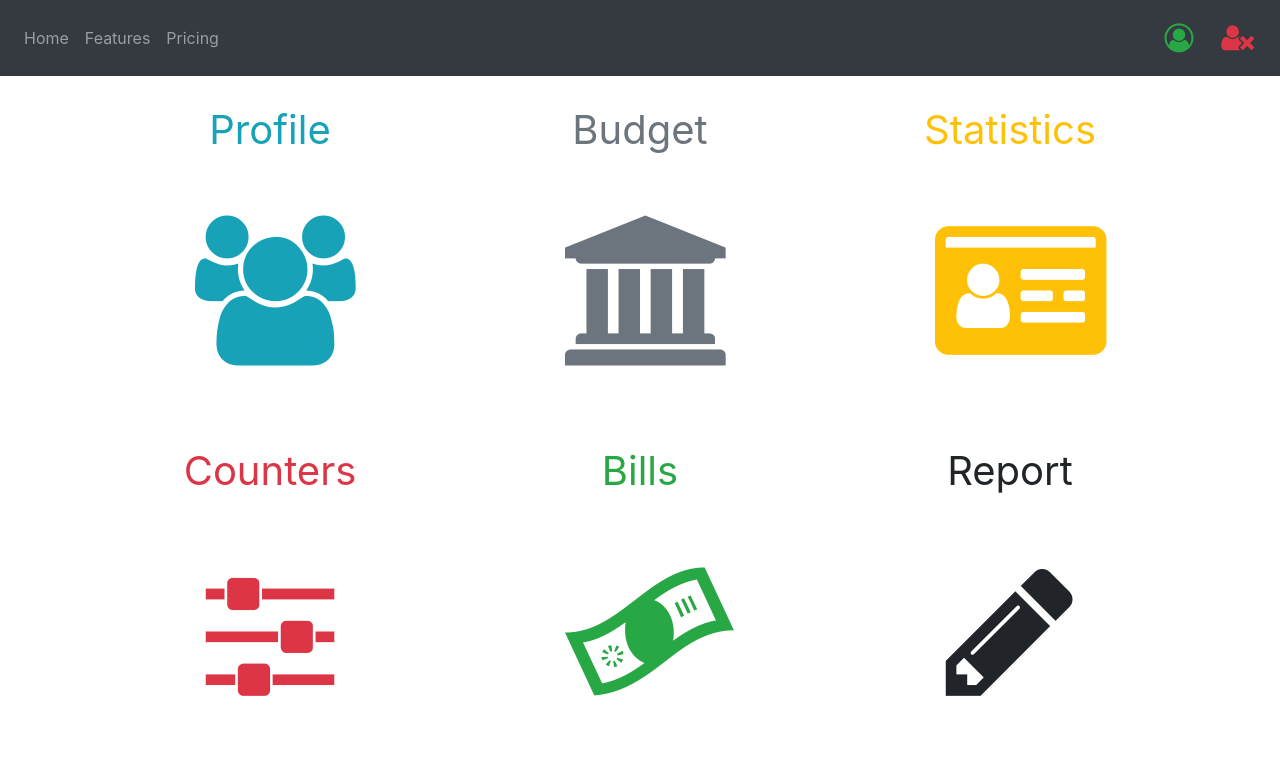
After one commit to mobli82/wallet, a Django app: page / in a window 1280 px wide. The commit adds this page. Shown: the top 757 px of the page. Run offline with Django 3.2, Linux system fonts and the light colour scheme; the visitor is signed in with stand-in values (Sample User, id 1); some libraries are stand-ins or nearby versions.

Commit message:
created home.html template and view
renamed main.css for my_style.css

refactored base.html for static files paths

added url path for home template in nav_bar.html

added url path for home view in wallet/urls.py

created home function view in wallet/views.py

```diff
--- a/app/static/css/main.css
+++ /dev/null
@@ -1,3 +0,0 @@
-.nav-font{
-    font-size: 29px;
-}
--- /dev/null
+++ b/app/static/css/my_styles.css
@@ -0,0 +1,32 @@
+.fonts{
+    font-size: 80px;
+}
+
+.fonts:hover{
+    text-decoration: none;
+}
+
+.nav-font{
+    font-size: 29px;
+}
+
+.tail{
+    display: block;
+    transform: scale(1.0, 1.0);
+    transition: transform 1s;
+}
+
+.tail:hover{
+    cursor: pointer;
+    transform: scale(1.1, 1.1);
+    transition: transform 1s;
+}
+
+.icons{
+    font-size: 150px;
+    font-weight: 600;
+}
+
+.tail-text{
+    font-size: 40px!important;
+}
--- a/app/templates/base.html
+++ b/app/templates/base.html
@@ -7,9 +7,10 @@
     <meta name="viewport" content="width=device-width, initial-scale=1.0">
 
     {% load static %}
+    <link rel="stylesheet" href="{% static '/css/fontello.css' %}">
+    <link rel="stylesheet" href="{% static '/css/my_styles.css' %}">
+
     <link rel="stylesheet" href="https://stackpath.bootstrapcdn.com/bootstrap/4.5.2/css/bootstrap.min.css" integrity="sha384-JcKb8q3iqJ61gNV9KGb8thSsNjpSL0n8PARn9HuZOnIxN0hoP+VmmDGMN5t9UJ0Z" crossorigin="anonymous">
-    <link rel="stylesheet" href="{% static '/css/fontello.css' %}">
-    <link rel="stylesheet" href="{% static '/css/main.css' %}">
 
     <title>My Home wallet</title>
 
--- a/app/templates/nav_bar.html
+++ b/app/templates/nav_bar.html
@@ -3,7 +3,7 @@
         <div class="collapse navbar-collapse" >
             <ul class="navbar-nav mr-auto">
                 <li class="nav-item ">
-                    <a class="nav-link" href="#">Home <span class="sr-only">(current)</span></a>
+                    <a class="nav-link" href="{% url 'home' %}">Home <span class="sr-only">(current)</span></a>
                 </li>
 
                 <li class="nav-item">
@@ -29,7 +29,7 @@
         <div class="collapse navbar-collapse" >
             <ul class="navbar-nav mr-auto">
                 <li class="nav-item ">
-                    <a class="nav-link" href="#">Home <span class="sr-only">(current)</span></a>
+                    <a class="nav-link" href="{% url 'home' %}">Home <span class="sr-only">(current)</span></a>
                 </li>
             </ul>
 
--- a/app/users/templates/users/login.html
+++ b/app/users/templates/users/login.html
@@ -1,6 +1,6 @@
 {% extends 'base.html' %}
+{% block content %}
 {% load crispy_forms_tags %}
-{% block content %}
     <div class="row">
         <div class="col-ms-6 border rounded mt-3 p-4 shadow">
             <form action="" method="post">{% csrf_token %}
--- /dev/null
+++ b/app/wallet/templates/wallet/home.html
@@ -0,0 +1,39 @@
+{% extends 'base.html' %}
+{% block content %}
+    <div class="row mx-auto">
+
+        <div class="col-md-4 mt-4 tail text-info" onclick="location.href={% url 'profile' %};">
+            <p class="text-center tail-text"> Profile </p>
+            <p class="icon-users-1 icons text-center "></p>
+
+        </div>
+
+        <div class="col-md-4 mt-4 tail text-secondary">
+            <p class="text-center tail-text"> Budget </p>
+            <p class="icon-bank icons text-center"></p>
+        </div>
+
+        <div class="col-md-4 mt-4 tail text-warning" >
+            <p class="text-center tail-text"> Statistics </p>
+            <p class="icon-id-card icons text-center"></p>
+        </div>
+
+    </div>
+
+    <div class="row mx-auto">
+        <div class="col-md-4 mt-4 tail text-danger" >
+            <p class="text-center tail-text"> Counters </p>
+            <p class="icon-sliders icons text-center"></p>
+        </div>
+
+        <div class="col-md-4 mt-4 tail text-success">
+            <p class="text-center tail-text"> Bills </p>
+            <p class="icon-dollar icons text-center"></p>
+        </div>
+
+        <div class="col-md-4 mt-4 tail">
+            <p class="text-center tail-text"> Report </p>
+            <p class="icon-pencil icons text-center"></p>
+        </div>
+    </div>
+{% endblock content %}
--- a/app/wallet/urls.py
+++ b/app/wallet/urls.py
@@ -1,5 +1,6 @@
 from django.urls import path
+from .views import home
 
 urlpatterns = [
-
+    path("", home, name="home")
 ]
--- a/app/wallet/views.py
+++ b/app/wallet/views.py
@@ -1,3 +1,6 @@
 from django.shortcuts import render
 
 # Create your views here.
+
+def home(request):
+    return render(request, 'wallet/home.html')
```
